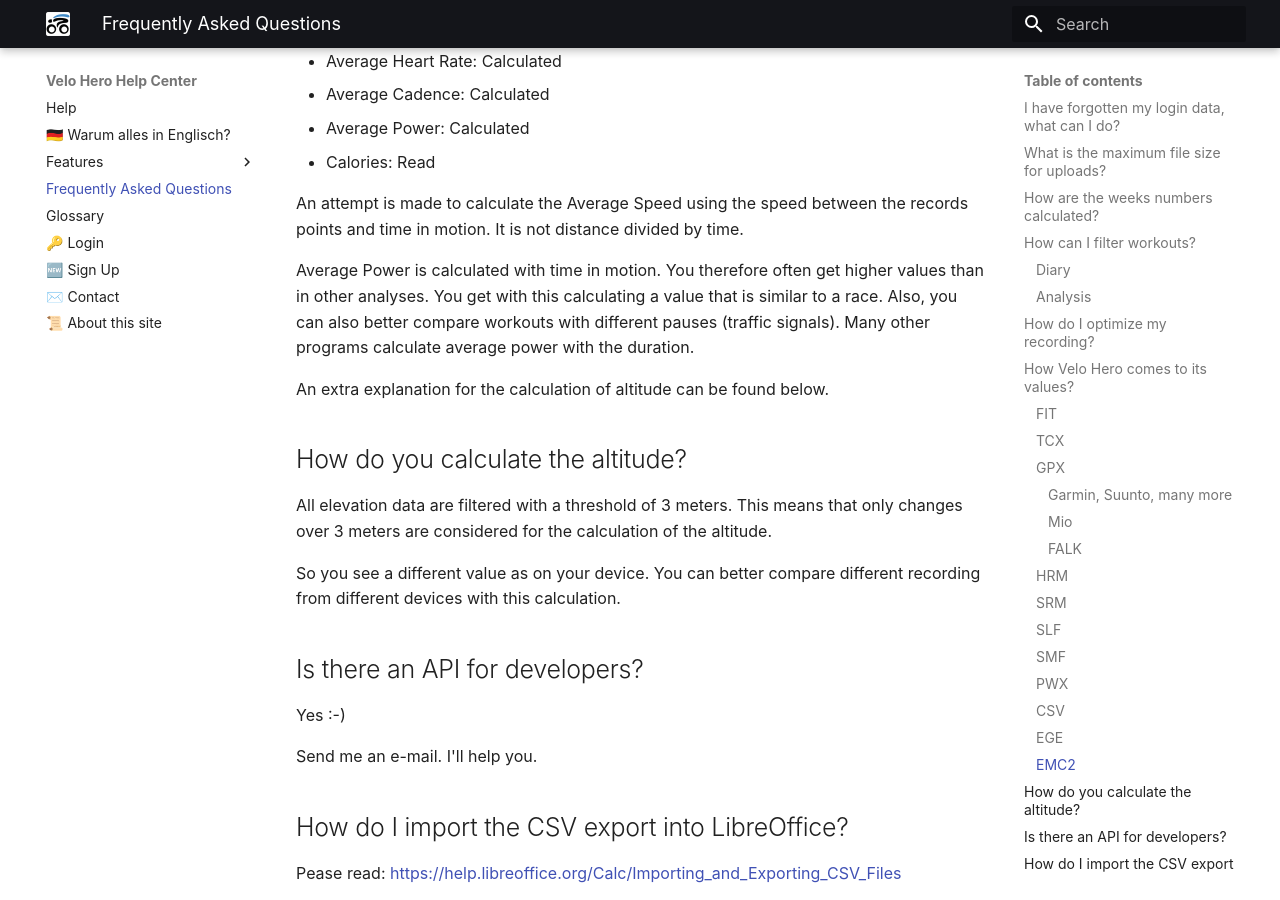
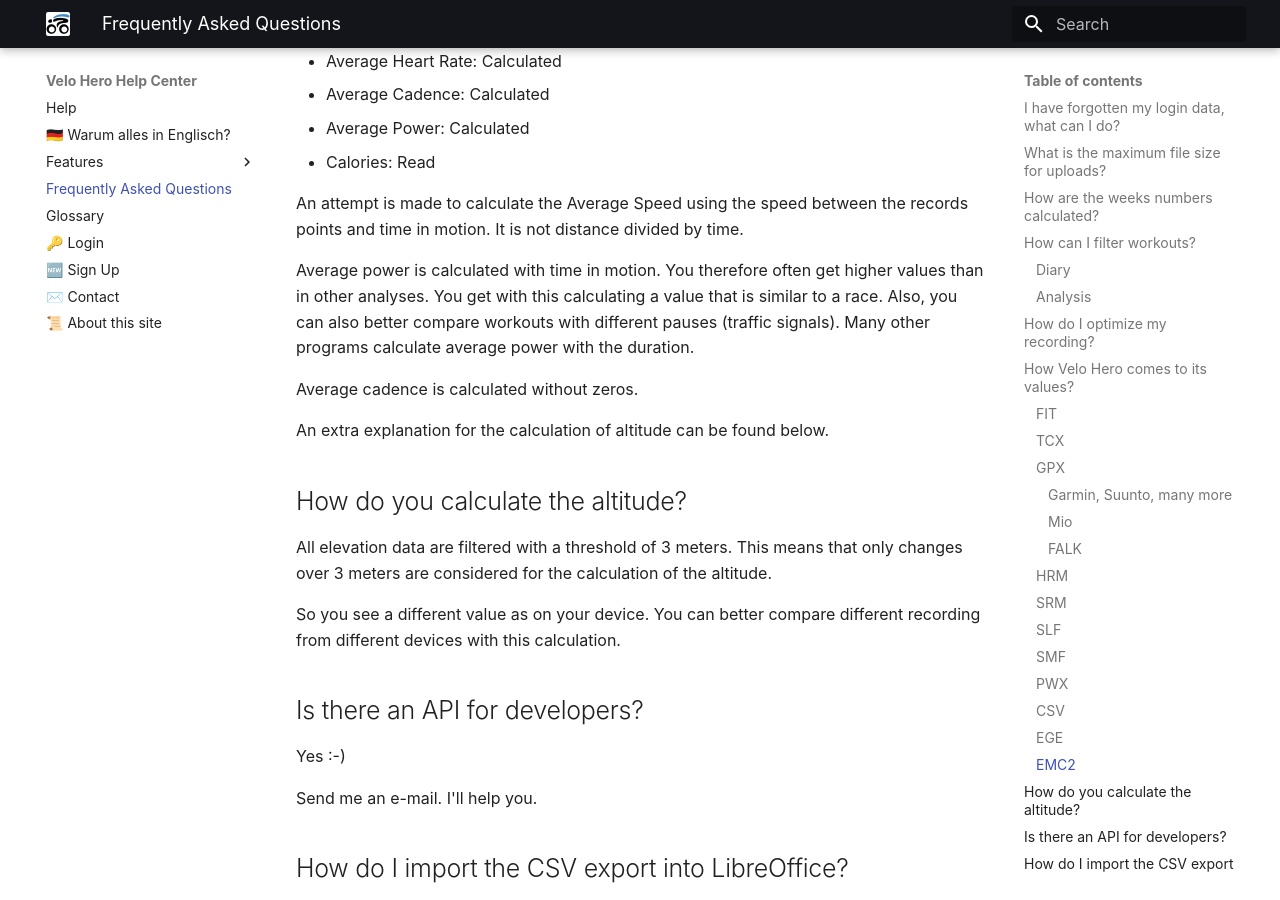
Before and after one commit to velohero-com/help, an MkDocs documentation site: the page built from docs/faq.md, in a window 1280 px wide and 900 px high, scrolled down 7841 px. Built offline with MkDocs 1.6.1 and Material for MkDocs 9.7.7, drawn with Linux system fonts in a browser that asks for light colours.

Commit message:
average cadence

```diff
--- a/docs/faq.md
+++ b/docs/faq.md
@@ -256,7 +256,9 @@ Often there are differences in the structure of the file, so here we differentia
 
 An attempt is made to calculate the  Average Speed using the speed between the records points and time in motion. It is not distance divided by time.
 
-Average Power is calculated with time in motion. You therefore often get higher values than in other analyses. You get with this calculating a value that is similar to a race. Also, you can also better compare workouts with different pauses (traffic signals). Many other programs calculate average power with the duration.
+Average power is calculated with time in motion. You therefore often get higher values than in other analyses. You get with this calculating a value that is similar to a race. Also, you can also better compare workouts with different pauses (traffic signals). Many other programs calculate average power with the duration.
+
+Average cadence is calculated without zeros.
 
 An extra explanation for the calculation of altitude can be found below.
 
```
